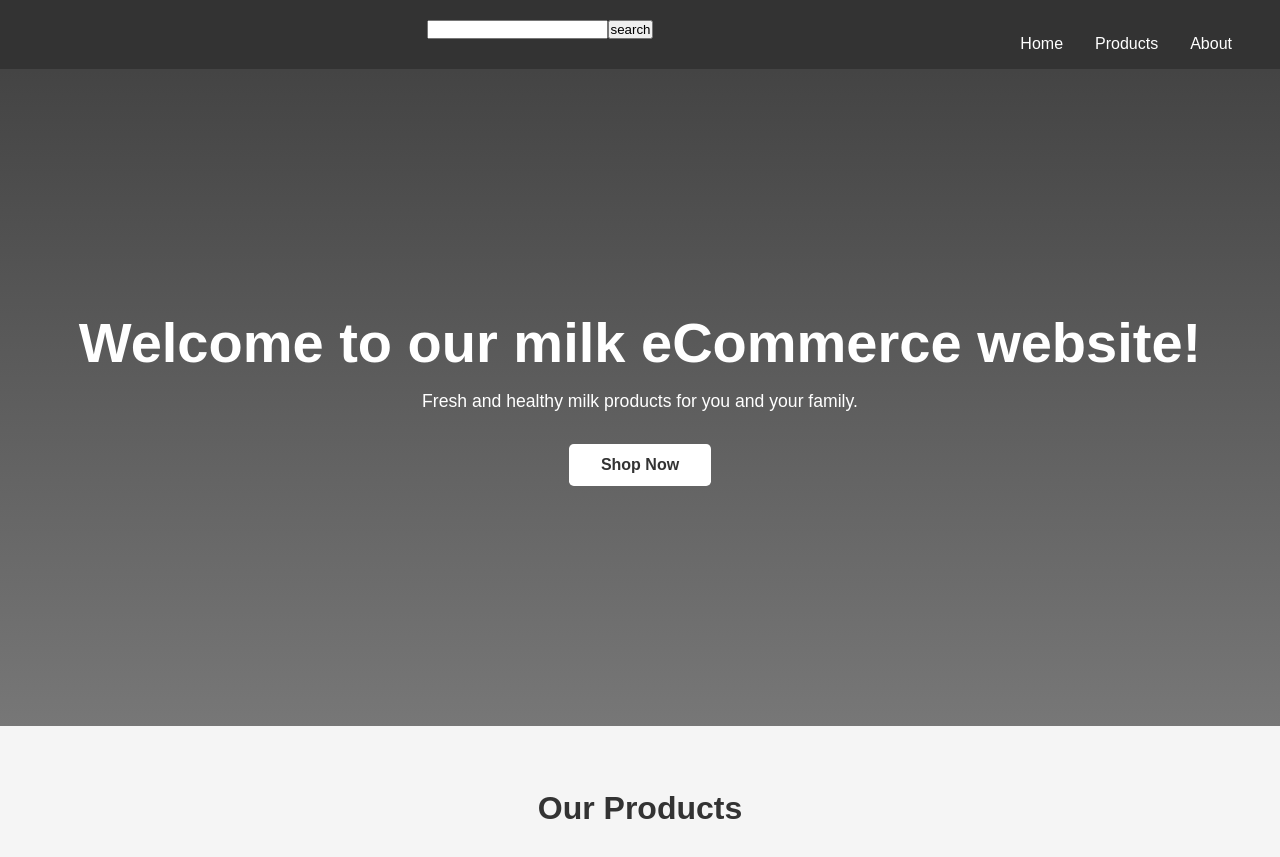
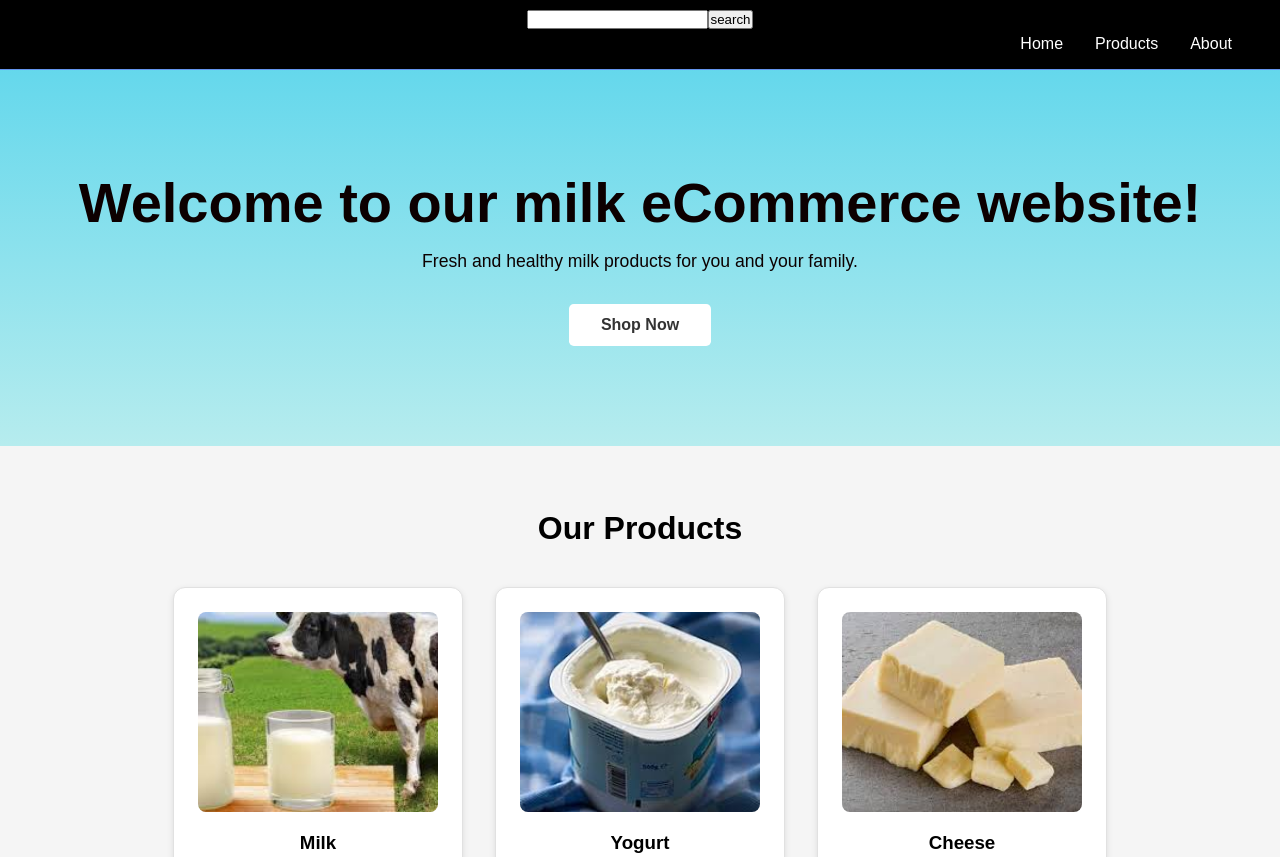
Before and after one commit to Nithya-47/milk, a plain HTML site: page index.html in a window 1280 px wide. Shown: the top 857 px of the page. Drawn offline with Linux system fonts and the light colour scheme; a script that the page names is missing; some icons are missing.

Commit message:
initial commit

```diff
--- a/index.css
+++ b/index.css
@@ -6,7 +6,7 @@ body {
   margin: 0;
   font-family: Arial, sans-serif;
   background: #f5f5f5;
-  color: #333;
+  color: black;
   height: 100vh;
 }
 .container{
@@ -19,13 +19,12 @@ body {
     justify-content: center;
     align-items: center;
     position: relative;
-    right: 100px;
-    top: 20px;
+    top: 10px;
 }
 header {
-  background: #333;
+  background: black;
   color: #fff;
-  border-bottom: 1px solid #444;
+  border-bottom: 1px solid cornflowerblue;
 }
 .icons{
     padding: 0;
@@ -68,13 +67,13 @@ Cart icon badge
 
 
 #hero {
-  min-height: 70vh;
-  background: linear-gradient(to bottom, #444, #777);
+  min-height: 35vh;
+  background: linear-gradient(to bottom, hsl(189, 78%, 66%), rgb(182, 236, 238));
   display: flex;
   align-items: center;
   justify-content: center;
   text-align: center;
-  color: #fff;
+  color: #0c0000;
   padding: 3rem 1rem;
 }
 .hero-content h1 {
```
